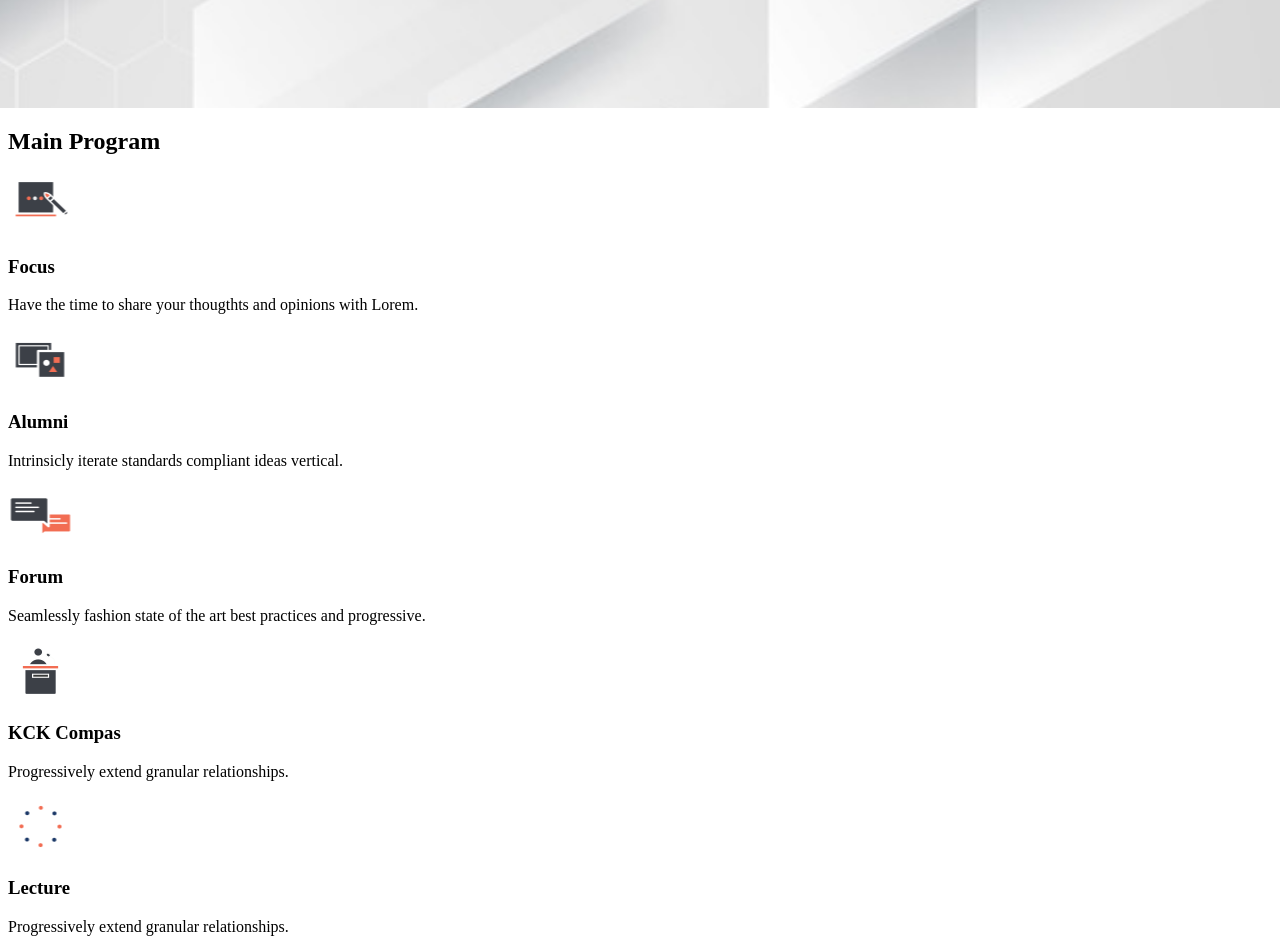
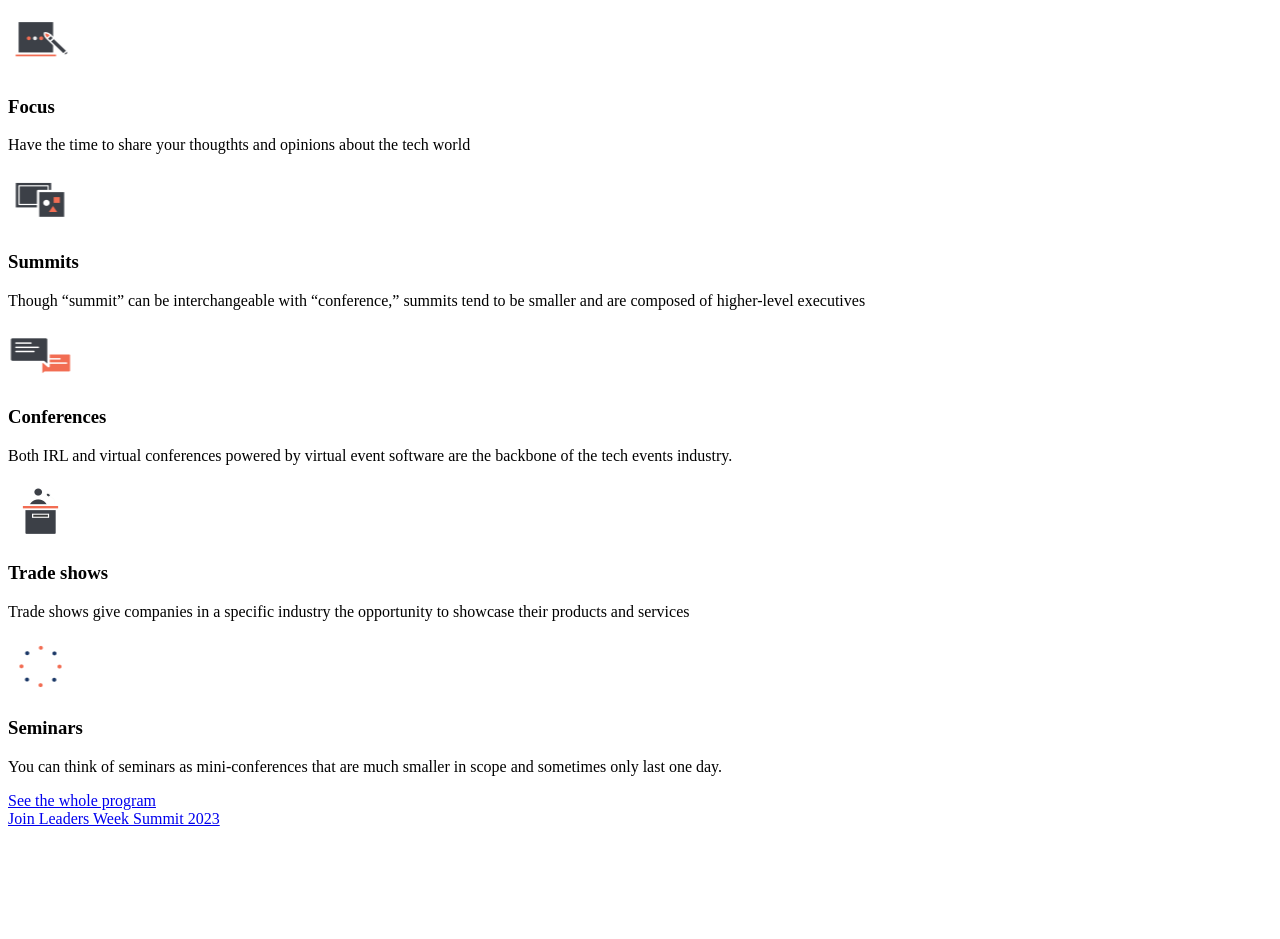
Before and after one commit to Zel-hub7/Capstone-project1, a website: page index.html in a window 1280 px wide. Shown: the part 580-1519 px from the top of the page. After the commit the page ends 1416 px from the top, so only its background shows below. Drawn offline with Linux system fonts and the light colour scheme.

Commit message:
Update file

```diff
--- a/index.html
+++ b/index.html
@@ -49,43 +49,42 @@
                 </div>
                 <p>
                     Have the time to share your thougthts and opinions
-                    with Lorem.
+                    about the tech world
                 </p>
             </div>
             <div class="program-box card-box d-grid">
                 <div class="program-icon d-flex">
                     <img src="Img/alumni.png" alt="focus icon">
-                    <h3>Alumni</h3>
+                    <h3>Summits</h3>
                 </div>
                 <p>
-                    Intrinsicly iterate standards compliant ideas vertical.
+                    Though “summit” can be interchangeable with “conference,” summits tend to be smaller and are composed of higher-level executives
                 </p>
             </div>
             <div class="program-box card-box d-grid">
                 <div class="program-icon d-flex">
                     <img src="img/chat.png" alt="focus icon">
-                    <h3>Forum</h3>
+                    <h3>Conferences</h3>
                 </div>
                 <p>
-                    Seamlessly fashion state of the art best practices and progressive.
-                </p>
+                    Both IRL and virtual conferences powered by virtual event software are the backbone of the tech events industry.
             </div>
             <div class="program-box card-box d-grid">
                 <div class="program-icon d-flex">
                     <img src="img/conference.png" alt="focus icon">
-                    <h3>KCK Compas</h3>
+                    <h3>Trade shows</h3>
                 </div>
                 <p>
-                    Progressively extend granular relationships.
+                    Trade shows give companies in a specific industry the opportunity to showcase their products and services
                 </p>
             </div>
             <div class="program-box card-box d-grid">
                 <div class="program-icon d-flex">
                     <img src="img/loop.png" alt="focus icon">
-                    <h3>Lecture</h3>
+                    <h3>Seminars</h3>
                 </div>
                 <p>
-                    Progressively extend granular relationships.
+                    You can think of seminars as mini-conferences that are much smaller in scope and sometimes only last one day.
                 </p>
             </div>
         </div>
--- a/style.css
+++ b/style.css
@@ -1,7 +1,5 @@
 @media screen and (min-width: 375px) {
-
     #ham {
-
      font-size: 35px;
      margin-left: 20px;
     }
@@ -10,9 +8,11 @@
         background-image: url(Img/background.jpg);
         background-repeat: no-repeat;
         background-size: 100%;
+        background-size: cover;
+        height: 60vh;
         margin-left: -10px;
         margin-right: -20px;
-        height: 80vh;
+
 
     }
     .middle {
@@ -28,11 +28,17 @@
         justify-content: center;
         align-items: center;
         padding-top: 10%;
+
     }
     .lower {
         width: 50%;
-        background-color: rgb(218, 218, 218);
+        background-color: rgb(255, 246, 246);
         font-size: 20px;
+
+    }
+    .program-section {
+        display: flex;
+        flex-direction: column;
     }
 
 }
```
